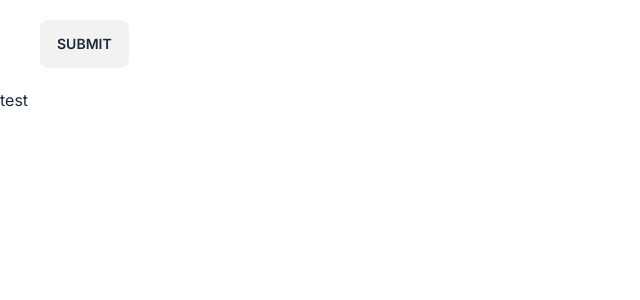
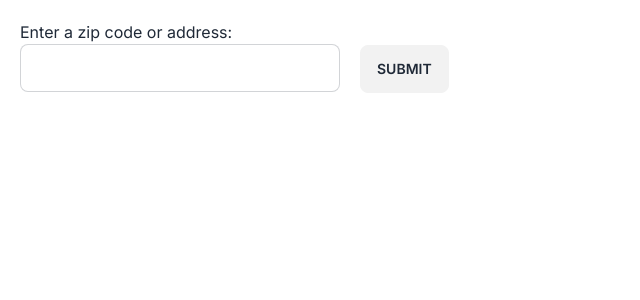
Before and after one commit to ajdemarco95/weather-app, a Next.js app: page / in a window 1280 px wide. Shown: the top 300 px of the page, without its empty margins (0-640 px from the left). Built offline with nearby package versions, Linux system fonts and the light colour scheme.

Commit message:
Working on landing page UI

```diff
--- a/app/page.js
+++ b/app/page.js
@@ -1,30 +1,57 @@
 "use client";
-import Image from "next/image";
-import { useEffect, useState } from "react";
+import { useState, useEffect } from "react";
 
-export default async function Home() {
-  const [value, setValue] = useState();
+export default function Home() {
+  const [search, setSearch] = useState();
+  const [forecast, setForecast] = useState();
 
-  const handleSubmit = async (place) => {
-    let geoObj = {
-      lat: place.geometry.location.lat(),
-      lon: place.geometry.location.lng(),
-    };
-    let forecastUrl = `/api/weather?lat=${geoObj.lat}&lon=${geoObj.lon}`;
+  useEffect(() => {
+    if (search) {
+      console.log(search);
+    }
+  }, [search]);
 
-    // const res = await fetch(forecastUrl);
-    // const data = await res.json();
+  const handleSubmit = async () => {
+    let apiCallURL = `/api/weather?text=${search}`;
 
-    // console.log(data);
+    const res = await fetch(apiCallURL);
+    const data = await res.json();
+
+    setForecast(data.forecast);
+
+    console.log(data);
   };
 
   return (
     <main>
       <div className="m-5">
-        <button className="btn ml-5">Submit</button>
+        <p>Enter a zip code or address:</p>
+        <input
+          type="text"
+          className="input input-bordered w-full max-w-xs"
+          onChange={(e) => {
+            setSearch(e.target.value);
+          }}
+        />
+        <button
+          onClick={() => {
+            handleSubmit();
+          }}
+          className="btn ml-5"
+        >
+          Submit
+        </button>
       </div>
       <div>
-        <p>test</p>
+        {forecast &&
+          forecast.map((item, index) => {
+            return (
+              <div key={index} className="">
+                {item.name}
+              </div>
+            );
+            console.log(item, index);
+          })}
       </div>
     </main>
   );
--- a/package.json
+++ b/package.json
@@ -16,7 +16,6 @@
     "postcss": "8.4.24",
     "react": "18.2.0",
     "react-dom": "18.2.0",
-    "react-google-places-autocomplete": "^4.0.1",
     "tailwindcss": "3.3.2"
   },
   "devDependencies": {
```
Also changed, not shown: 1 other file (tests, documents, lock files or other folders).
